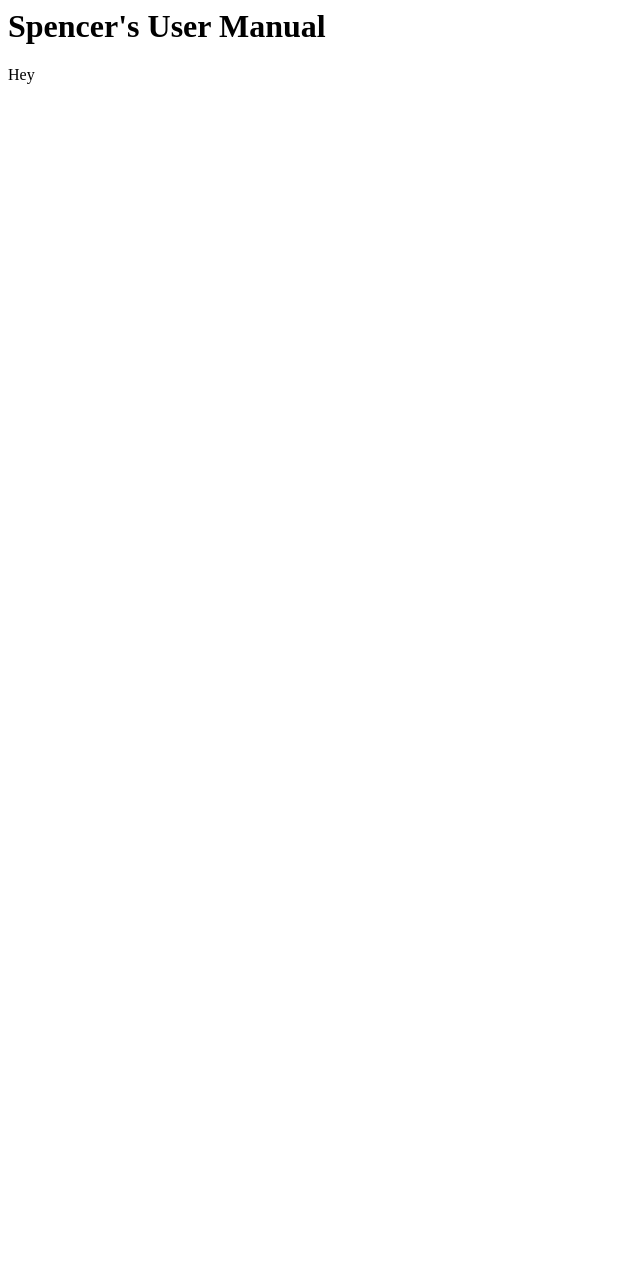
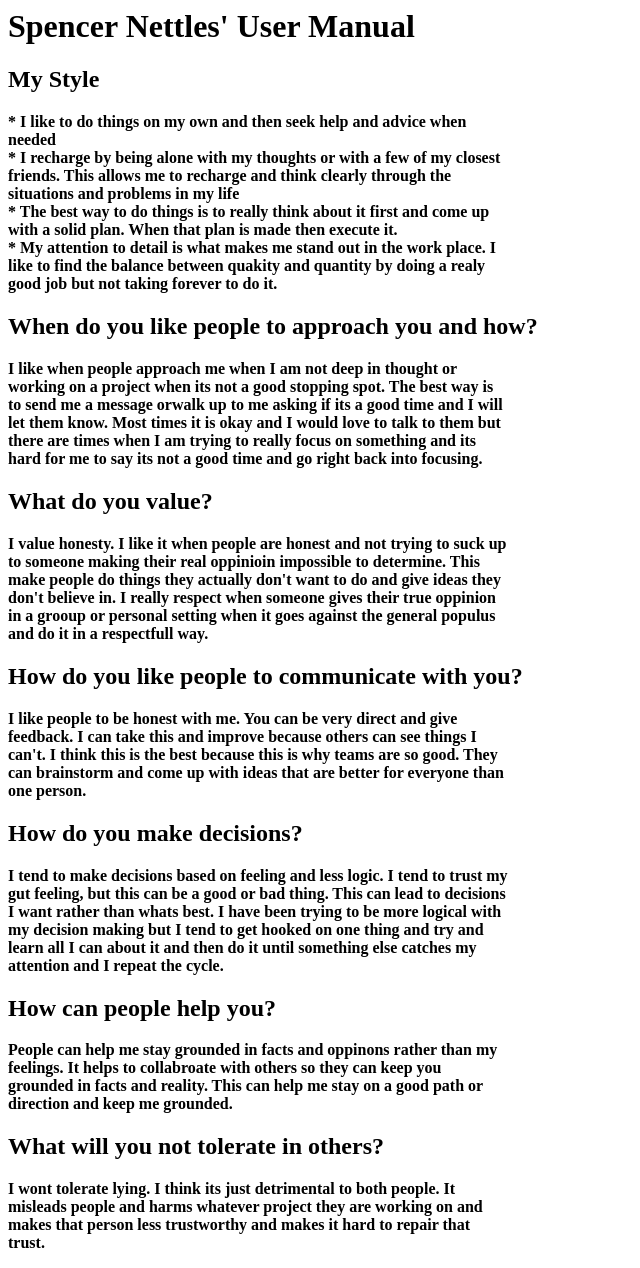
Before and after one commit to MrYee4/CSE-170, a plain HTML site: page UserManual.html in a window 1280 px wide. Shown: the whole page, without its empty margins (0-640 px from the left). Before the commit the page ends 800 px from the top, so only its background shows below. Drawn offline with Linux system fonts and the light colour scheme.

Commit message:
Update UserManual.html

```diff
--- a/UserManual.html
+++ b/UserManual.html
@@ -1,7 +1,59 @@
-<h1>
-  Spencer's User Manual
-</h1>
+<head>
+  <style>
+    p {width: 500px; font-weight: bold;}
+  </style>
+</head>
 
-<p>
-  Hey
-</p>
+<body>
+  <h1>Spencer Nettles' User Manual</h1>
+
+  <h2>My Style</h2>
+
+    <p>
+      * I like to do things on my own and then seek help and advice when needed<br>
+      * I recharge by being alone with my thoughts or with a few of my closest friends. This allows me to recharge and think clearly through the
+      situations and problems in my life<br>
+      * The best way to do things is to really think about it first and come up with a solid plan. When that plan is made then execute it.<br>
+      * My attention to detail is what makes me stand out in the work place. I like to find the balance between quakity and quantity by doing
+       a realy good job but not taking forever to do it.
+    </p>
+
+  <h2>When do you like people to approach you and how?</h2>
+    <p>
+     I like when people approach me when I am not deep in thought or working on a project when its not a good stopping spot. The best way is to send
+      me a message orwalk up to me asking if its a good time and I will let them know. Most times it is okay and I would love to talk to them but
+      there are times when I am trying to really focus on something and its hard for me to say its not a good time and go right back into focusing.
+    </p>
+  <h2>What do you value?</h2>
+    <p>
+     I value honesty. I like it when people are honest and not trying to suck up to someone making their real oppinioin impossible to determine.
+      This make people do things they actually don't want to do and give ideas they don't believe in. I really respect when someone gives their
+      true oppinion in a grooup or personal setting when it goes against the general populus and do it in a respectfull way.
+    </p>
+
+  <h2>How do you like people to communicate with you?</h2>
+    <p>
+     I like people to be honest with me. You can be very direct and give feedback. I can take this and improve because others can see things I can't.
+      I think this is the best because this is why teams are so good. They can brainstorm and come up with ideas that are better for everyone than one person.
+    </p>
+
+  <h2>How do you make decisions?</h2>
+    <p>
+     I tend to make decisions based on feeling and less logic. I tend to trust my gut feeling, but this can be a good or bad thing. This can lead to decisions
+      I want rather than whats best. I have been trying to be more logical with my decision making but I tend to get hooked on one thing and try and learn all
+      I can about it and then do it until something else catches my attention and I repeat the cycle.
+    </p>
+
+  <h2>How can people help you?</h2>
+    <p>
+     People can help me stay grounded in facts and oppinons rather than my feelings. It helps to collabroate with others so they can keep you grounded in facts
+      and reality. This can help me stay on a good path or direction and keep me grounded.
+    </p>
+
+  <h2>What will you not tolerate in others?</h2>
+    <p>
+     I wont tolerate lying. I think its just detrimental to both people. It misleads people and harms whatever project they are working on and makes that person
+      less trustworthy and makes it hard to repair that trust.
+    </p>
+
+</body>
```
